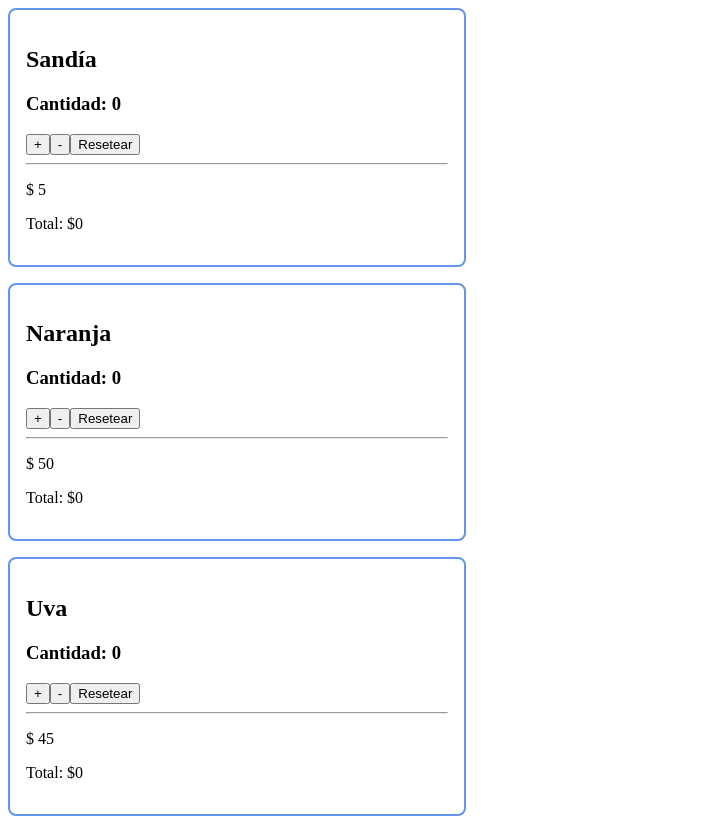
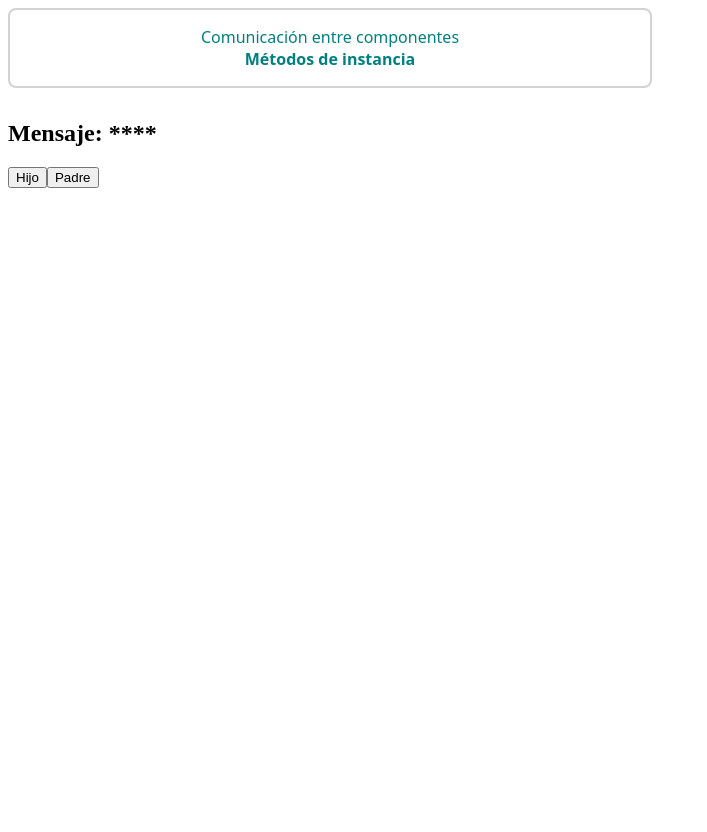
Before and after one commit to GioRosales/react-course, a React (Create React App) app: page / in a window 1280 px wide. Shown: the whole page, without its empty margins (0-707 px from the left). After the commit the page ends 800 px from the top, so only its background shows below. Built offline with nearby package versions, Linux system fonts and the light colour scheme.

Commit message:
Parent to child communication

```diff
--- a/src/App.js
+++ b/src/App.js
@@ -1,19 +1,67 @@
-import React from 'react';
-// En teoría podría quedar "TarjetaFruta" solo, ya que los módulos de ES
-// al encontrar la carpeta (y no el archivo js indicado en la importación)
-// buscan el archivo "index.js" dentro de esa carpeta (en este caso TarjetaFruta)
-// pero parece que conmigo (al menos con la versión 14 de node) no funciona
-// import TarjetaFruta from './components/TarjetaFruta';
-import TarjetaFruta from './components/TarjetaFruta/index';
+import React, {Fragment, Component} from 'react';
 
-const App = () => {
+const Header = () => {
+  const boxStyle = {
+    border: '2px solid lightgray',
+    borderRadius: '0.5rem',
+    color: "teal",
+    maxWidth: '50vw',
+    textAlign: 'center',
+    fontFamily: 'sans',
+    marginBottom: '2rem'
+  };
+  const spanStyle = {
+    fontWeight: 'bold',
+    display: 'block'
+  };
+
+
   return (
-    <div>
-      <TarjetaFruta name="Sandía" price="5"/>
-      <TarjetaFruta name="Naranja" price="50"/>
-      <TarjetaFruta name="Uva" price="45"/>
+    <div style={boxStyle}>
+      <p>Comunicación entre componentes <span style={spanStyle} >Métodos de instancia</span></p>
     </div>
   )
+}
+
+class Hijo extends Component {
+  state = {
+    message: '****'
+  }
+
+  dispatchAlert = (e, message = "Alerta desde el hijo") => {
+    alert(message)
+    this.setState({
+      message
+    })
+  }
+
+  render() {
+    return(
+      <>
+        <h2>Mensaje: {this.state.message}</h2>
+        <button onClick={this.dispatchAlert}>Hijo</button>
+      </>
+    )
+  }
+}
+
+class App extends Component {
+hijo = React.createRef()
+
+handleClick = () => {
+  console.log(this.hijo);
+  this.hijo.current.dispatchAlert(null, "Mensaje desde el padre")
+}
+
+render(){
+  return(
+    <>
+      <Header />
+      <Hijo ref={this.hijo}/>
+      <button onClick={this.handleClick}>Padre</button>
+    </>
+  )
+}
 };
 
 export default App;
```
